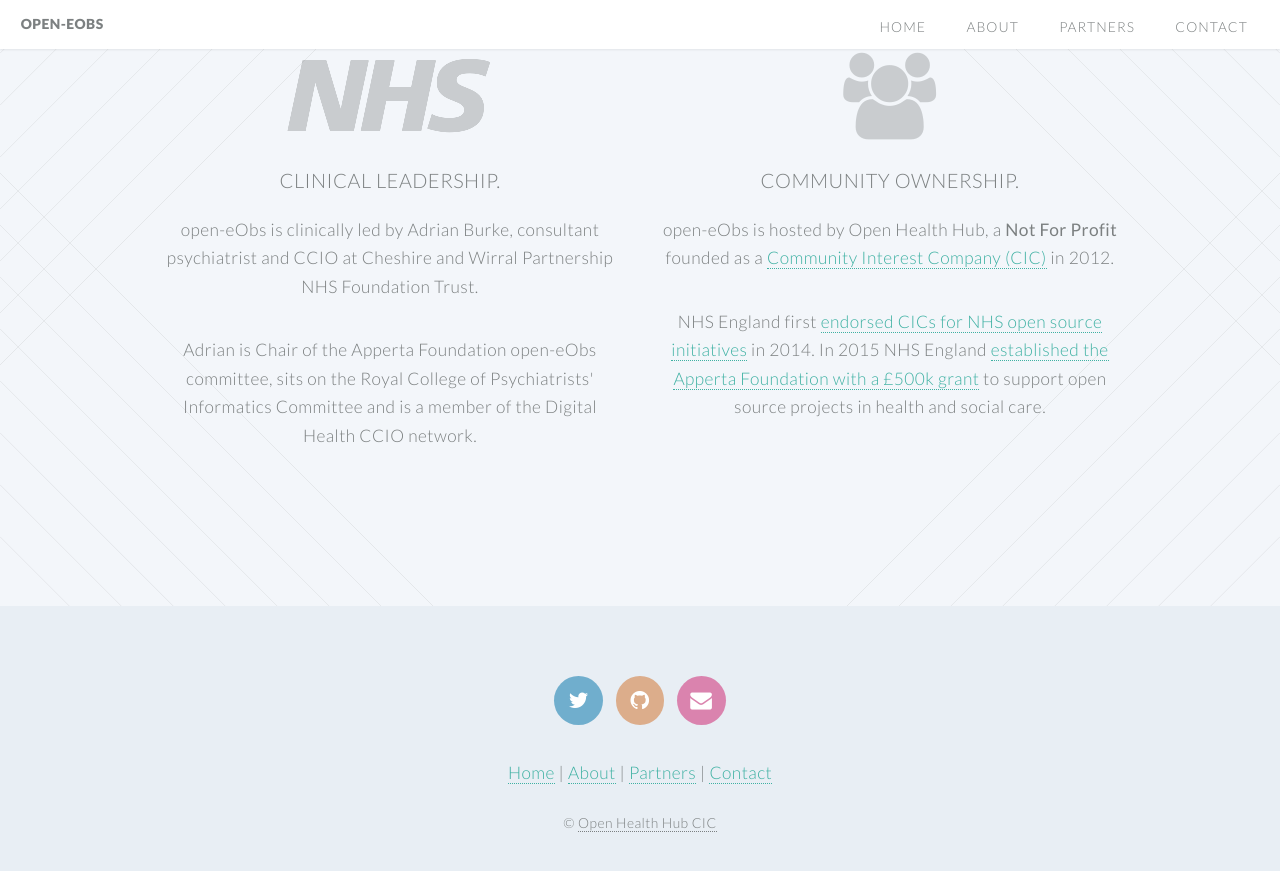
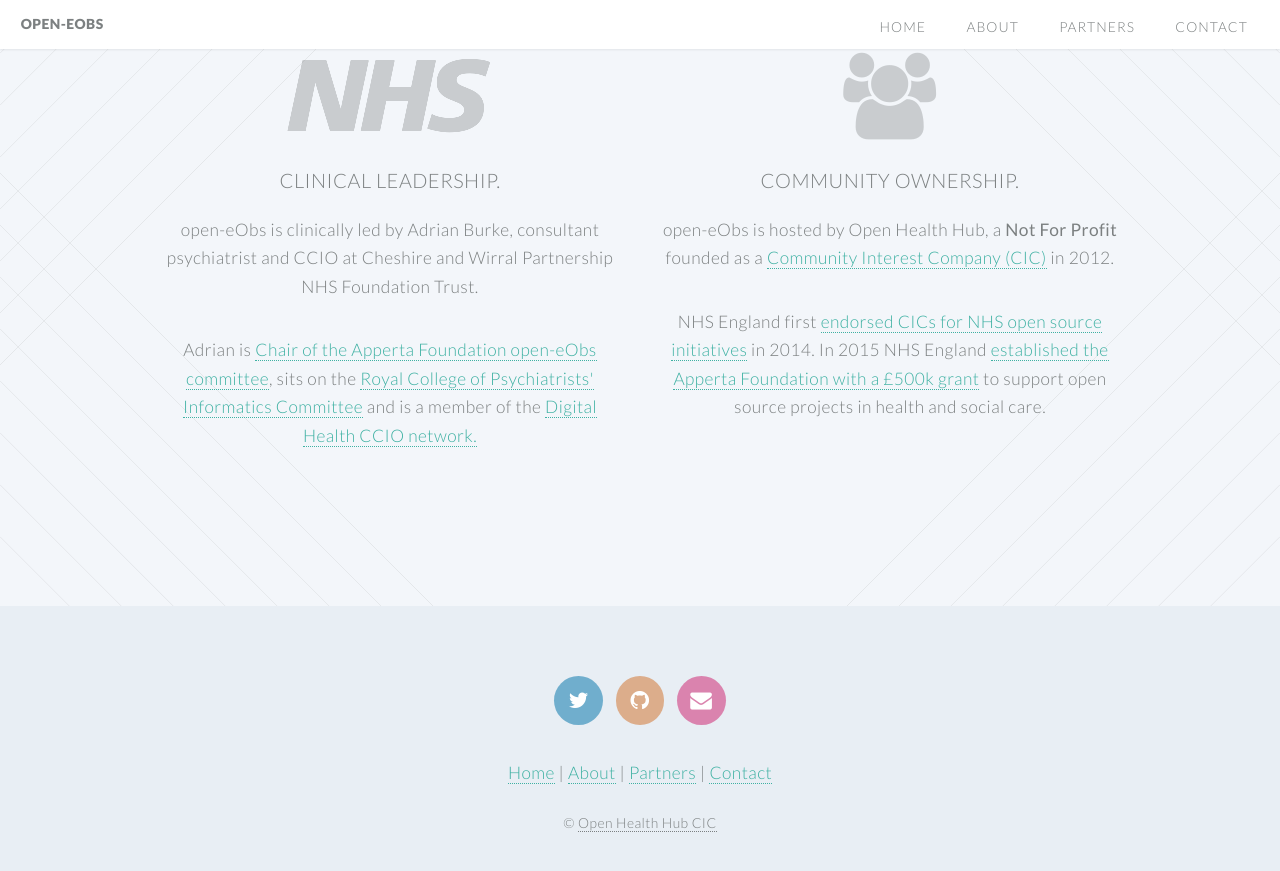
Before and after one commit to openeobs/openeobs.github.io, a Jekyll site: the page built from about_openeobs.html, in a window 1280 px wide and 900 px high, scrolled down 551 px. Shown: the top 871 px of the window. Built offline with Jekyll 4.4.1, drawn with Linux system fonts in a browser that asks for light colours; part of the change alters nothing that is shown.

```diff
--- a/about_openeobs.html
+++ b/about_openeobs.html
@@ -21,7 +21,7 @@ layout: about
 									</header>
 									<p>open-eObs is clinically led by Adrian Burke, consultant psychiatrist and CCIO at Cheshire and Wirral Partnership NHS Foundation Trust.</p>
 
-									<p>Adrian is Chair of the Apperta Foundation open-eObs committee, sits on the Royal College of Psychiatrists' Informatics Committee and is a member of the Digital Health CCIO network.</p>
+									<p>Adrian is <a href="https://apperta.org/#governance">Chair of the Apperta Foundation open-eObs committee</a>, sits on the <a href="https://www.rcpsych.ac.uk/about-us/our-people-and-how-we-make-decisions/other-committees/informatics-committee">Royal College of Psychiatrists' Informatics Committee</a> and is a member of the <a href="https://www.digitalhealth.net/ccio-network/">Digital Health CCIO network.</a></p>
 
 								</section>
 
```
